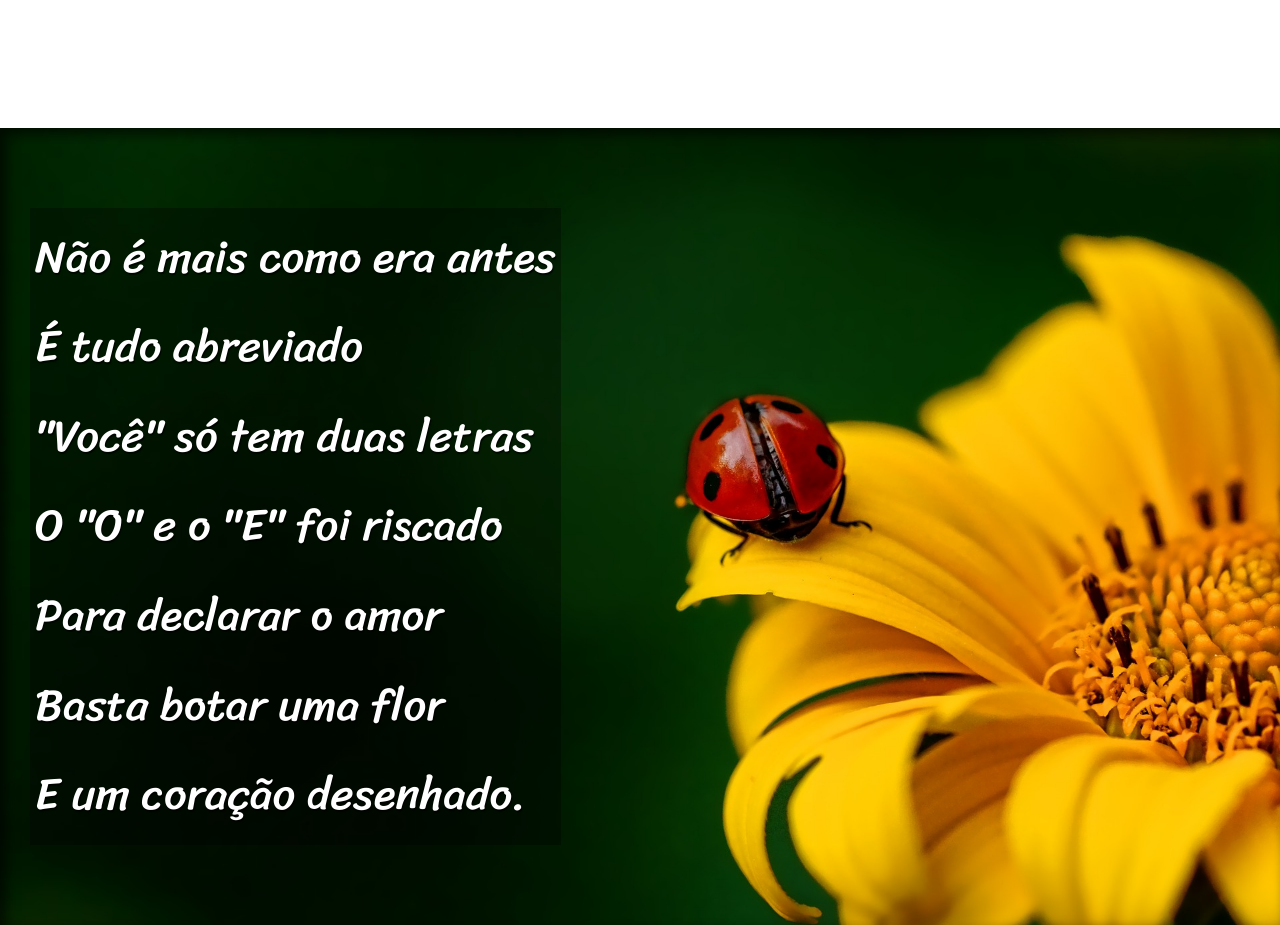
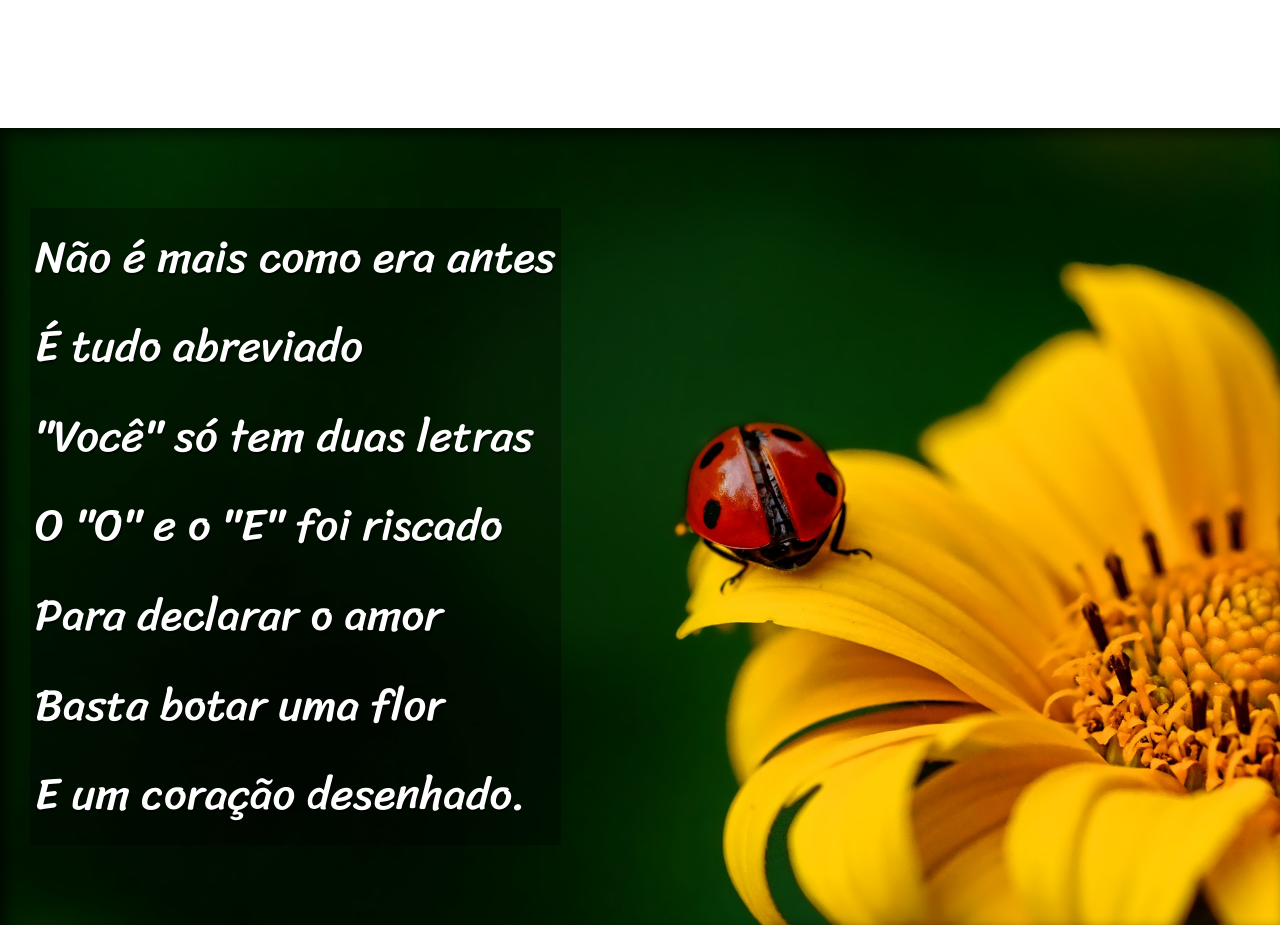
Before and after one commit to vitormoreiranovais/cordel-projeto, a plain HTML site: page index.html in a window 1280 px wide. Shown: the part 1280-2205 px from the top of the page. Drawn offline with Linux system fonts and the light colour scheme.

Commit message:
Ajuste no background-position

```diff
--- a/style.css
+++ b/style.css
@@ -90,6 +90,7 @@ section.imagem {
     background-size: cover;
     background-repeat: no-repeat;
     background-attachment: fixed;
+    height: 20%;
 }
 
 section.imagem > p {
@@ -101,7 +102,7 @@ section.imagem > p {
 
 section#img01 {
     background-image: url(img/background001.jpg);
-    background-position: right center;
+    background-position: right top;
 }
 
 section#img02 {
```
Also changed, not shown: img/background001-editada.jpg (added).
